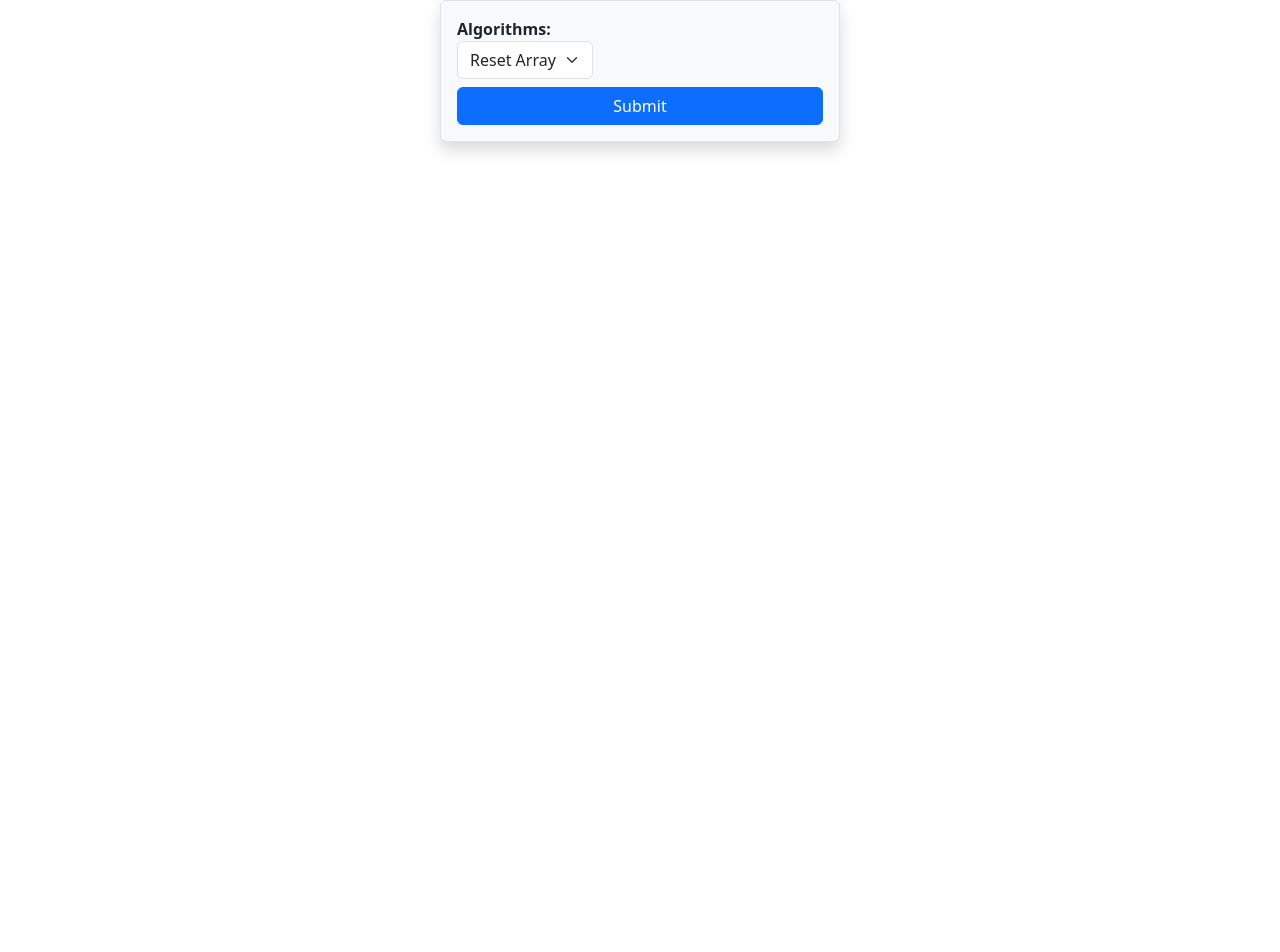
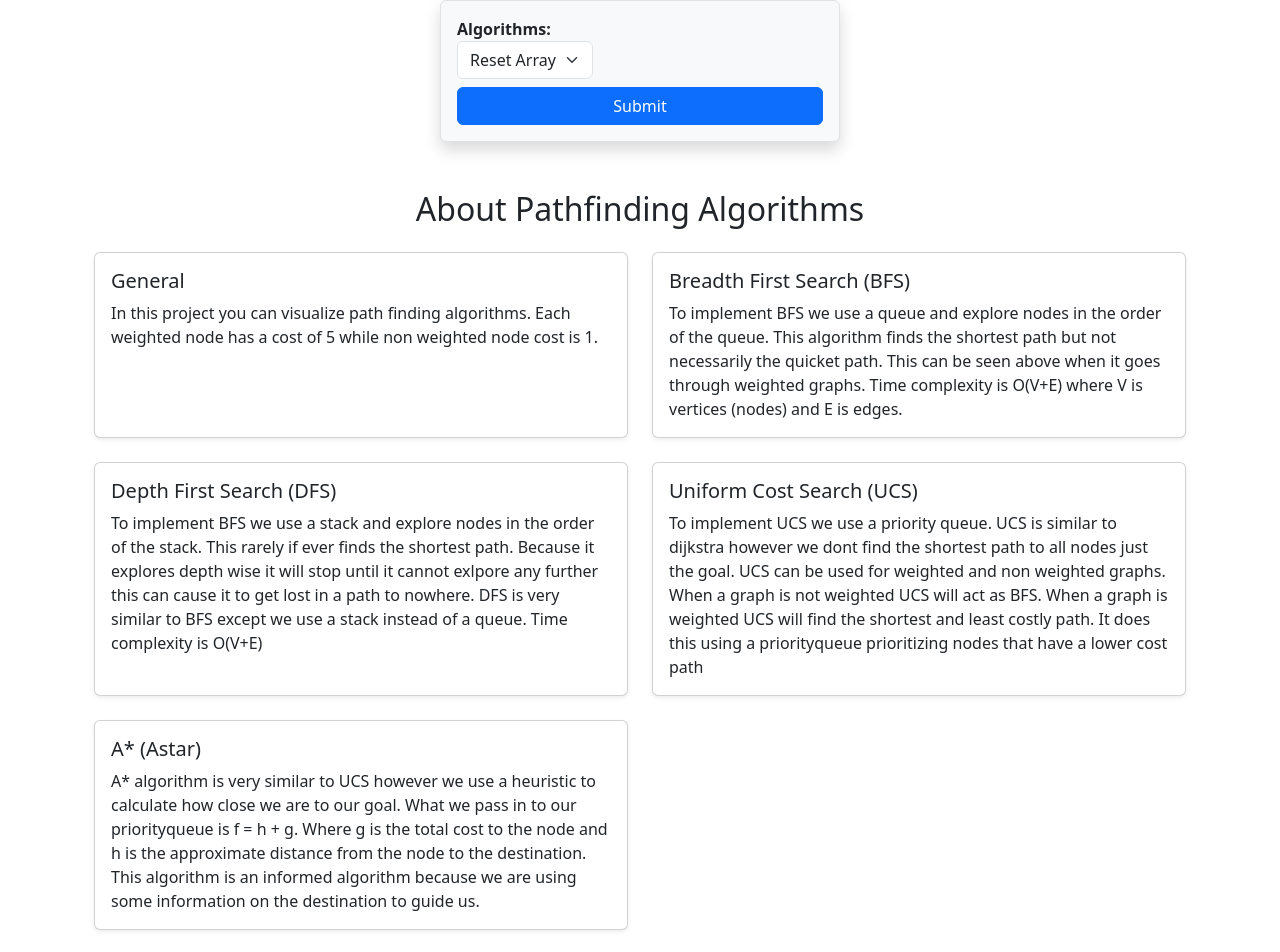
Before and after one commit to GaelGil/algorithm-visualizer, a React (Create React App) app: page / in a window 1280 px wide. Shown: the part 1152-2104 px from the top of the page. Before the commit the page ends 1342 px from the top, so only its background shows below. Built offline with nearby package versions, Linux system fonts and the light colour scheme; the HTML template or start-up script is replaced by a standard one.

Commit message:
fixed astar issue

```diff
--- a/src/pages/graphs/Graphs.jsx
+++ b/src/pages/graphs/Graphs.jsx
@@ -5,6 +5,47 @@ import { BFS } from './graphAlgorithms/bfs';
 import { DFS } from './graphAlgorithms/dfs';
 import { ASTAR } from './graphAlgorithms/astar';
 import { conflict } from './graphAlgorithms/helper';
+
+{/* <a href="https://github.com/GaelGil/algorithm-visualizer/tree/main/src/pages/graphs/graphAlgorithms"> here</a> */}
+
+const algorithmsInfo = [
+  {
+    name: 'General',
+    description: `In this project you can visualize path finding algorithms. Each weighted node has a cost of 5 while non weighted node cost is 1.`,
+  },
+  {
+    name: 'Breadth First Search (BFS)',
+    description: `To implement BFS we use a queue and explore nodes in the order of the queue.
+    This algorithm finds the shortest path but not necessarily the quicket path.
+    This can be seen above when it goes through weighted graphs.
+    Time complexity is O(V+E) where V is vertices (nodes) and E is edges. `,
+  },
+  {
+    name: 'Depth First Search (DFS)',
+    description: `To implement BFS we use a stack and explore nodes in the order of the stack.
+    This rarely if ever finds the shortest path.
+    Because it explores depth wise it will stop until it cannot exlpore any further this can cause it to get lost in a path to nowhere.
+    DFS is very similar to BFS except we use a stack instead of a queue.
+    Time complexity is O(V+E)`,
+  },
+  {
+    name: 'Uniform Cost Search (UCS)',
+    description: `To implement UCS we use a priority queue.
+    UCS is similar to dijkstra however we dont find the shortest path to all nodes just the goal.
+    UCS can be used for weighted and non weighted graphs. When a graph is not weighted UCS will act as BFS.
+    When a graph is weighted UCS will find the shortest and least costly path. It does this using a priorityqueue
+    prioritizing nodes that have a lower cost path`
+  },
+  {
+    name: 'A* (Astar)',
+    description: `A* algorithm is very similar to UCS however we use a heuristic to calculate how close we are to our goal.
+    What we pass in to our priorityqueue is f = h + g. Where g is the total cost to the node and h is the approximate distance from
+    the node to the destination.
+    This algorithm is an informed algorithm because we are using some information on the destination to guide us.
+  `,
+  },
+];
+
 
 const MatrixVisualization = () => {
   const [matrix, setMatrix] = useState([]);
@@ -108,6 +149,7 @@ const MatrixVisualization = () => {
 
   const handleSubmit = (event) => {
     let method = algorithm;
+    clearPath()
     if (method === 'ASTAR') {
       const result = ASTAR(matrix, [start.row, start.col], [objectives[0].row, objectives[0].col]);
       colorNodes(result.path, result.expanded);
@@ -184,6 +226,22 @@ const MatrixVisualization = () => {
           />
         </form>
 
+      <div className="container mt-5">
+      <h2 className="mb-4 text-center">About Pathfinding Algorithms</h2>
+      <div className="row">
+        {algorithmsInfo.map((algo, index) => (
+          <div className="col-md-6 mb-4" key={index}>
+            <div className="card h-100 shadow-sm">
+              <div className="card-body">
+                <h5 className="card-title">{algo.name}</h5>
+                <p className="card-text">{algo.description}</p>
+              </div>
+            </div>
+          </div>
+        ))}
+      </div>
+    </div>
+
     </div>
 
   );
--- a/src/pages/graphs/graphAlgorithms/astar.js
+++ b/src/pages/graphs/graphAlgorithms/astar.js
@@ -1,13 +1,13 @@
 import { PriorityQueue } from './datastructures/priorityQueue';
-import { getNeighbors, heuristic, exists, randInts } from './helper';
+import { getNeighbors, heuristic, exists } from './helper';
 
 export function ASTAR(grid, start, destination) {
     let priorityQueue = new PriorityQueue(); // prioirty queue with lowest cost priority
-    priorityQueue.enqueue({ node: start, path: [start], cost: heuristic(start, destination)}); // add start node with cost being heuristic value
+    priorityQueue.enqueue({ node: start, path: [start], cost: heuristic(start, destination), gcost: 0}); // add start node with cost being heuristic value
     let expanded = []; // expanded nodes (nodes that weve checked all neighbors)
 
     while (!priorityQueue.isEmpty()) {
-        let { node, path, cost } = priorityQueue.dequeue(); // get the node, its path, and cost from the front of the priority queue
+        let { node, path, cost, gcost } = priorityQueue.dequeue(); // get the node, its path, and cost from the front of the priority queue
         if (node.toString() === destination.toString()) { // if node is destination
             return { status: "found", path, cost, expanded }; // return found, path, cost, and expanded.
         }
@@ -22,11 +22,11 @@ export function ASTAR(grid, start, destination) {
             if (grid[neighbor[0]][neighbor[1]] !== "w") { // if not a wall
                 let costToNeighbor = 1; // set cost to neighbor as 1
                 if (grid[neighbor[0]][neighbor[1]] === 'e'){ // if weighted
-                    costToNeighbor = randInts(5, 10); // set random weight cost
-                    }
-                let g = cost + costToNeighbor; // add up total cost actual to neighbor node
+                    costToNeighbor = 5; // set weight cost 5
+                }
+                let g = gcost + costToNeighbor; // add up total cost actual to neighbor node (cost to current node + cost of neighbor)
                 let f = g + heuristic(neighbor, destination); // f = g (total cost to node) + heuristic
-                priorityQueue.enqueue({ node: neighbor, path: path.concat([neighbor]), cost: f }); // add neihhbor, path and f cost
+                priorityQueue.enqueue({ node: neighbor, path: path.concat([neighbor]), cost: f, gcost: g}); // add neihhbor, path, fcost, and gcost
             }
         }
         expanded.push(node); // add to expanded list
--- a/src/pages/graphs/graphAlgorithms/datastructures/priorityQueue.js
+++ b/src/pages/graphs/graphAlgorithms/datastructures/priorityQueue.js
@@ -14,8 +14,8 @@ export class PriorityQueue {
         return this.heap.shift(); // return from beggining of pq { node, path, cost }
     }
 
-    enqueue({ node, path, cost }) {
-        const newNode = { node, path, cost }; // create new node for pq
+    enqueue({ node, path, cost, gcost=0}) { // priority is f cost not g cost
+        const newNode = { node, path, cost, gcost }; // create new node for pq
         if (this.isEmpty() || newNode.cost >= this.heap[this.heap.length - 1].cost) { // if pq is empty or larger than current largest
             this.heap.push(newNode); // add to the end
         } else {
--- a/src/pages/graphs/graphAlgorithms/ucs.js
+++ b/src/pages/graphs/graphAlgorithms/ucs.js
@@ -1,5 +1,5 @@
 import { PriorityQueue } from './datastructures/priorityQueue';
-import { getNeighbors, exists, randInts } from './helper';
+import { getNeighbors, exists } from './helper';
 
 export function UCS(grid, start, destination) {
     let priorityQueue = new PriorityQueue(); // create pq
@@ -22,7 +22,7 @@ export function UCS(grid, start, destination) {
             if (grid[neighbor[0]][neighbor[1]] !== "w") { // if not a wall
                 let costToNeighbor =  1 // set cost to move to neighbor as one
                 if (grid[neighbor[0]][neighbor[1]] === 'e'){ // if weighted
-                    costToNeighbor = randInts(5, 10); // set random weight cost
+                    costToNeighbor = 5; // set weight cost 5
                 }
                 let total_cost = cost + costToNeighbor; // add up cost to neighbor (cost from current node to negihbor)
                 priorityQueue.enqueue({ node: neighbor, path: path.concat([neighbor]), cost: total_cost }); // add neihhbor, path and total cost to neighbor
```
